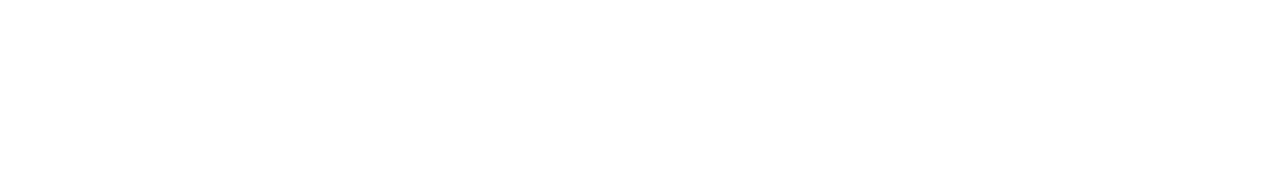
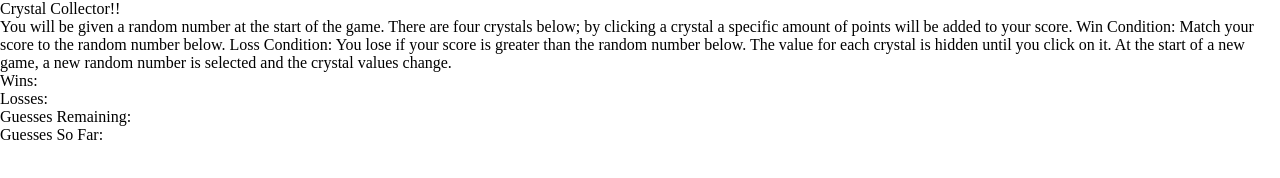
Before and after one commit to WildestDeuce/unit-4-game, a plain HTML site: page index.html in a window 1280 px wide. Drawn offline with Linux system fonts and the light colour scheme.

Commit message:
setup html rules for game

```diff
--- a/assets/javascript/game.js
+++ b/assets/javascript/game.js
@@ -1,8 +1,6 @@
 ///Set parameters for wins and losses
 var win = 0;
 var loss = 0;
-
-
 
 //Create arrays for random numbers
 
@@ -28,6 +26,7 @@ var crystalTwo = crystalNumber[Math.floor(Math.random() * crystalNumber.length)]
 var crystalThree = crystalNumber[Math.floor(Math.random() * crystalNumber.length)];
 
 var crystalFour = crystalNumber[Math.floor(Math.random() * crystalNumber.length)];
+
 console.log(crystalOne)
 console.log(crystalTwo)
 console.log(crystalThree)
@@ -52,5 +51,5 @@ if (computerGuess === crystalAdd()) {
 //loss condition: sum of crystals one,two,three,four > computerGuess
 
 else if (crystalAdd() > computerGuess) {
-    loss++
+    loss++;
 }
--- a/index.html
+++ b/index.html
@@ -10,6 +10,17 @@
     <title>Crystal Collector</title>
 </head>
 <body>
+        <h1>Crystal Collector!!</h1>
+        <p>You will be given a random number at the start of the game. There are four crystals below; by clicking a crystal a specific amount of points will be added to your score.
+            Win Condition: Match your score to the random number below.
+            Loss Condition: You lose if your score is greater than the random number below.
+            The value for each crystal is hidden until you click on it.
+            At the start of a new game, a new random number is selected and the crystal values change.
+        </p>
+        <h3>Wins:<span id="win"></span></h3>
+        <h3>Losses:<span id="loss"></span></h3>
+        <h3>Guesses Remaining:<span id="attempts"></span></h3>
+        <h3>Guesses So Far:<span id="userGuess"></span></h3>
 
 </body>
 </html>
```
